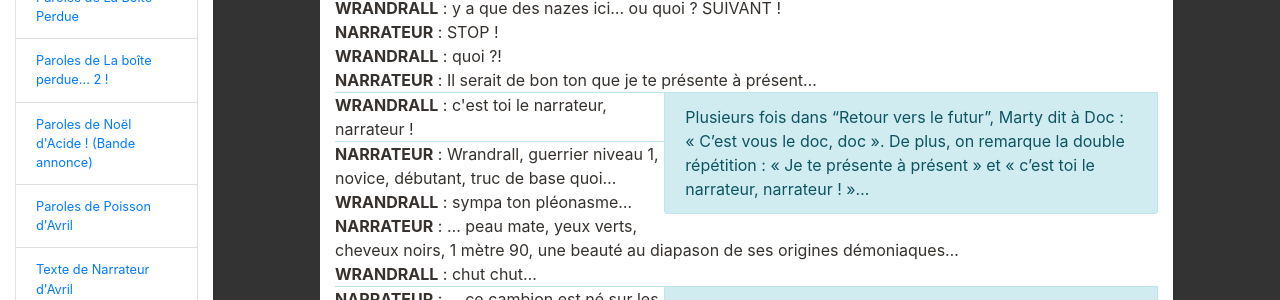
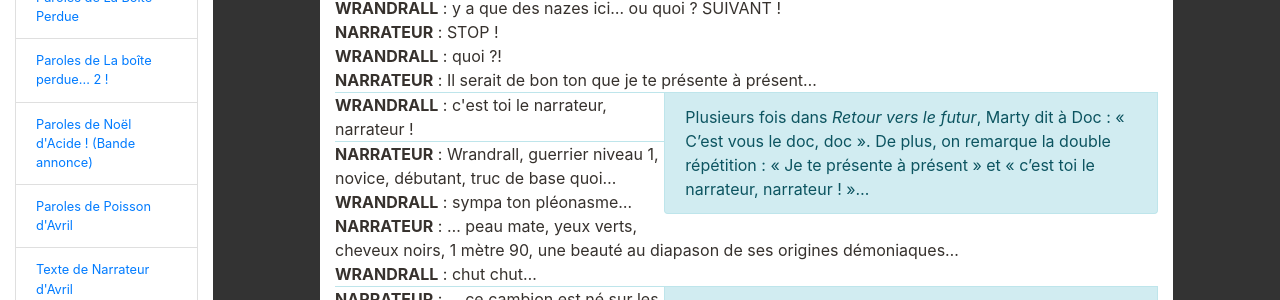
Before and after one commit to Neamar/sagas-mp3, a Jekyll site: the page built from Reflets/Reflets-1.html, in a window 1280 px wide and 900 px high, scrolled down 1559 px. Shown: the part 153-453 px from the top of the window. Built offline with Jekyll 4.4.1, drawn with Linux system fonts in a browser that asks for light colours.

Commit message:
Fix references

```diff
--- a/Reflets/Reflets-1.html
+++ b/Reflets/Reflets-1.html
@@ -53,7 +53,7 @@ WRANDRALL : y a que des nazes ici... ou quoi ? SUIVANT !
 NARRATEUR : STOP !
 WRANDRALL : quoi ?!
 NARRATEUR : Il serait de bon ton que je te présente à présent...
-WRANDRALL : c'est toi le narrateur, narrateur !JDM:Plusieurs fois dans "Retour vers le futur", Marty dit à Doc : « C'est vous le doc, doc ». De plus, on remarque la double répétition : « Je te présente à présent » et « c'est toi le narrateur, narrateur ! »...
+WRANDRALL : c'est toi le narrateur, narrateur !JDM:Plusieurs fois dans *Retour vers le futur*, Marty dit à Doc : « C'est vous le doc, doc ». De plus, on remarque la double répétition : « Je te présente à présent » et « c'est toi le narrateur, narrateur ! »...
 NARRATEUR : Wrandrall, guerrier niveau 1, novice, débutant, truc de base quoi...
 WRANDRALL : sympa ton pléonasme...
 NARRATEUR : ... peau mate, yeux verts, cheveux noirs, 1 mètre 90, une beauté au diapason de ses origines démoniaques...
```
Also changed, not shown: Reflets/Reflets-11.html (+4 -4 lines).
